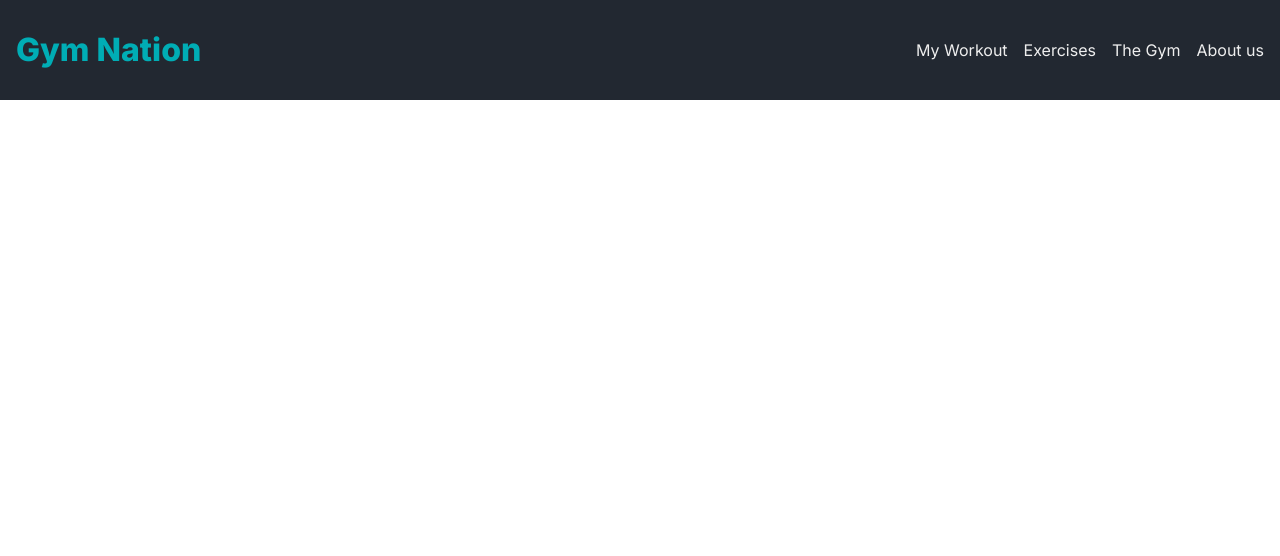
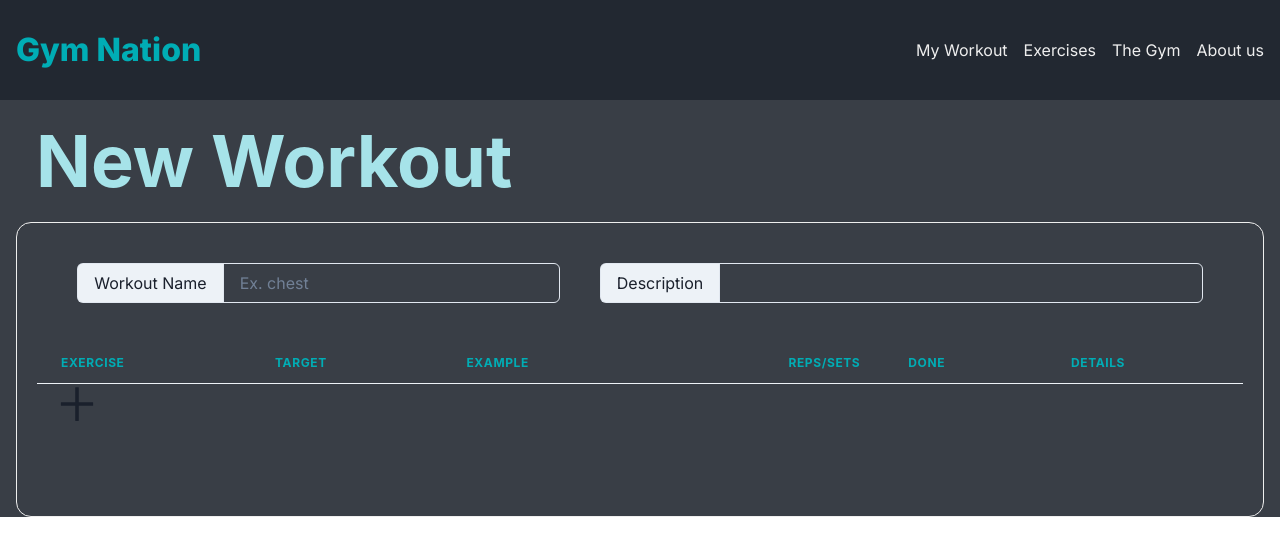
Before and after one commit to Andrevlopess/gymApp, a React (Create React App) app: page /newWorkout in a window 1280 px wide. Shown: the top 556 px of the page. Built offline with nearby package versions, Linux system fonts and the light colour scheme; data requests are answered from the project's data file.

Commit message:
new workout

```diff
--- a/src/App.js
+++ b/src/App.js
@@ -11,6 +11,7 @@ import GymPage from './Pages/GymPage';
 import AboutUs from './Pages/AboutUs';
 import ExercicesExemples from './Pages/ExercicesExemples';
 import FilterProvider from './Contexts/FilterContext';
+import NewWorkout from './Pages/NewWorkout';
 
 
 function App() {
@@ -25,6 +26,7 @@ function App() {
               <Route path='/' element={<Home />}></Route>
               <Route path='/workoutplan' element={<WorkoutPlan />}></Route>
               <Route path='/gymPage' element={<GymPage />}></Route>
+              <Route path='/newWorkout' element={<NewWorkout />}></Route>
               <Route path='/aboutUs' element={<AboutUs />}></Route>
               <Route path='/exercisesExamples' element={<ExercicesExemples />}></Route>
             </Routes>
--- /dev/null
+++ b/src/Components/AddExModal.jsx
@@ -0,0 +1,53 @@
+import React from 'react'
+import {
+    Modal,
+    ModalOverlay,
+    ModalContent,
+    ModalHeader,
+    ModalFooter,
+    ModalBody,
+    ModalCloseButton,
+    Button,
+    Text,
+    InputGroup,
+    Input,
+    InputRightElement,
+    IconButton,
+  } from '@chakra-ui/react'
+import { HiOutlineSearch } from 'react-icons/hi'
+
+const AddExModal = ({isOpen, onClose, overlay}) => {
+    return (
+        <div>
+            <Modal isCentered isOpen={isOpen} onClose={onClose} size='xl' >
+                {overlay}
+                <ModalContent bgColor='compBg' color='textContrast'>
+                    <ModalHeader color='textDistact'>
+                        <Text>Add exercise</Text>
+                        <InputGroup my='10px'>
+                        <Input
+                            variant='outlined'
+                            placeholder='Search for exercise'
+                            w="100%"
+                            bgColor='textContrast'
+
+                        />
+                        <InputRightElement children={
+                            <IconButton aria-label='Search database' icon={<HiOutlineSearch />}
+                            />} />
+                    </InputGroup>
+                    </ModalHeader>
+                    <ModalCloseButton />
+                    <ModalBody>
+                        <Text>Custom backdrop filters!</Text>
+                    </ModalBody>
+                    <ModalFooter>
+                        <Button onClick={onClose} bgColor='textDistact'>Save</Button>
+                    </ModalFooter>
+                </ModalContent>
+            </Modal>
+        </div>
+    )
+}
+
+export default AddExModal
--- a/src/Components/ExercisesFilter.jsx
+++ b/src/Components/ExercisesFilter.jsx
@@ -14,7 +14,7 @@ import { FilterContext } from '../Contexts/FilterContext'
 
 const ExercisesFilter = ({searched}) => {
 
-    const { bodyParts, equipments, targets, handleSearchExercises } = useContext(FilterContext)
+    const { bodyParts, equipments, targets, handleFilterExercises, searchedEx } = useContext(FilterContext)
 
     return (
         <Box w='26vw' bgColor='layoutBg' m='30px' borderRadius='20px' py='20px' >
@@ -36,7 +36,7 @@ const ExercisesFilter = ({searched}) => {
                                     <Button
                                         colorScheme='teal' variant='outline'
                                         size='sm' m='2px' key={index}
-                                        onClick={() => handleSearchExercises(equip, searched)}
+                                        onClick={() => handleFilterExercises(equip, searchedEx)}
                                     >
                                         {equip}
                                     </Button>
@@ -63,7 +63,7 @@ const ExercisesFilter = ({searched}) => {
                                 return (
                                     <Button colorScheme='teal' variant='outline'
                                         size='sm' m='2px' key={index}
-                                        onClick={() => handleSearchExercises(bodypart)}
+                                        onClick={() => handleFilterExercises(bodypart)}
                                     >
                                         {bodypart}
                                     </Button>
@@ -89,7 +89,7 @@ const ExercisesFilter = ({searched}) => {
                                 return (
                                     <Button colorScheme='teal' variant='outline'
                                         size='sm' m='2px' key={index}
-                                        onClick={() => handleSearchExercises(target)}
+                                        onClick={() => handleFilterExercises(target)}
 
                                     >
                                         {target}
--- a/src/Components/FilterTag.jsx
+++ b/src/Components/FilterTag.jsx
@@ -1,16 +1,26 @@
 import { Tag, TagCloseButton, TagLabel } from '@chakra-ui/react'
 import React from 'react'
+import { useContext } from 'react'
+import { FilterContext } from '../Contexts/FilterContext'
 
 const FilterTag = ({filter}) => {
+
+  const {removeFilter} = useContext(FilterContext)
+
+  const handleRemoveFilter = () => {
+    removeFilter(filter)
+  }
 
   return (
     <Tag
       borderRadius='full'
       variant='solid'
-      colorScheme='green'
+      bgColor='textDistact'
+      p='10px'
+      float='left'
     >
       <TagLabel>{filter}</TagLabel>
-      <TagCloseButton />
+      <TagCloseButton onClick={handleRemoveFilter}/>
     </Tag>
   )
 }
--- a/src/Contexts/ExercicesContext.jsx
+++ b/src/Contexts/ExercicesContext.jsx
@@ -106,7 +106,7 @@ export const ExercisesProvider = ({ children }) => {
         // .catch(err => console.log(err));
 
 
-        fetch(('http://localhost:5000/exercises?&_limit=70'), {
+        fetch(('http://localhost:5000/exercises?&_limit=200'), {
             method: 'GET',
             headers:{
                 'content-type': 'application/json'
--- /dev/null
+++ b/src/Pages/NewWorkout.jsx
@@ -0,0 +1,108 @@
+import {
+    Box,
+    Container,
+    Table,
+    Thead,
+    Tbody,
+    Tr,
+    Th,
+    Td,
+    TableCaption,
+    TableContainer,
+    FormControl,
+    FormLabel,
+    Input,
+    Heading,
+    Textarea,
+    InputGroup,
+    InputLeftAddon,
+    useDisclosure,
+    ModalOverlay,
+    Button
+} from '@chakra-ui/react'
+import React from 'react'
+import AddExModal from '../Components/AddExModal'
+import { AiOutlinePlus } from 'react-icons/ai'
+
+const NewWorkout = () => {
+
+    const OverlayOne = () => (
+        <ModalOverlay
+            bg='blackAlpha.300'
+            backdropFilter='blur(10px) hue-rotate(20deg)'
+        />
+    )
+
+    const { isOpen, onOpen, onClose } = useDisclosure()
+    const [overlay, setOverlay] = React.useState(<OverlayOne />)
+
+
+
+    return (
+        <Container
+            bgColor='compBg'
+            w='100vw'
+            maxW='none'
+        >
+            <Box w='100%' display='flex' justifyContent='center' flexDirection='column' >
+
+                <Heading as='h1' size='4xl' color='lightBlue' ml='20px' my='25px'>
+                    New Workout
+                </Heading>
+
+                <Box border='1px' borderColor='textContrast' py='30px' px='20px' borderRadius='15px'>
+
+                    <Box w='100%'>
+                        <FormControl isRequired display='flex' justifyContent='space-evenly' flexWrap='wrap'>
+                            <InputGroup w='40%' minW='300px' my='10px'>
+                                <InputLeftAddon children='Workout Name' />
+                                <Input placeholder='Ex. chest' color='textContrast' />
+                            </InputGroup>
+                            <InputGroup w='50%' minW='300px' my='10px'>
+                                <InputLeftAddon children='Description' />
+                                <Input color='textContrast' />
+                            </InputGroup>
+
+
+                        </FormControl>
+                    </Box>
+                    <Box my='30px'>
+
+                        <TableContainer w='100%'>
+                            <Table variant='simple'>
+                                <TableCaption></TableCaption>
+                                <Thead >
+                                    <Tr >
+                                        <Th color='textDistact'>Exercise</Th>
+                                        <Th color='textDistact'>Target</Th>
+                                        <Th color='textDistact'>Example</Th>
+                                        <Th isNumeric color='textDistact'>reps/sets</Th>
+                                        <Th color='textDistact'>Done</Th>
+                                        <Th color='textDistact'>Details</Th>
+                                    </Tr>
+                                </Thead>
+                                <Tbody color='textContrast'>
+                                    <Button
+                                        variant='solid'
+                                        onClick={() => {
+                                            setOverlay(<OverlayOne />)
+                                            onOpen()
+                                        }}
+                                        _hover='none'
+                                        _active='none'
+                                        bg='none'
+                                    >
+                                        <AiOutlinePlus size='3em' />
+                                    </Button>
+                                    <AddExModal onClose={onClose} isOpen={isOpen} overlay={overlay} />
+                                </Tbody>
+                            </Table>
+                        </TableContainer>
+                    </Box>
+                </Box>
+            </Box>
+        </Container>
+    )
+}
+
+export default NewWorkout
--- a/src/Pages/WorkoutPlan.jsx
+++ b/src/Pages/WorkoutPlan.jsx
@@ -33,7 +33,7 @@ const WorkoutPlan = () => {
                         <Link to="/exercisesExamples">More exercises</Link>
                     </Button>
                     <Button colorScheme='teal' variant='outline' borderRadius='40px'>
-                        Change my Workout
+                    <Link to="/newWorkout">New workout</Link>
                     </Button>
                 </Box>
             </Box>
```
Also changed, not shown: src/Components/AddExCard.jsx (added, +11 -0 lines), src/Contexts/FilterContext.jsx (+41 -7 lines), src/Pages/ExercicesExemples.jsx (+29 -34 lines).
